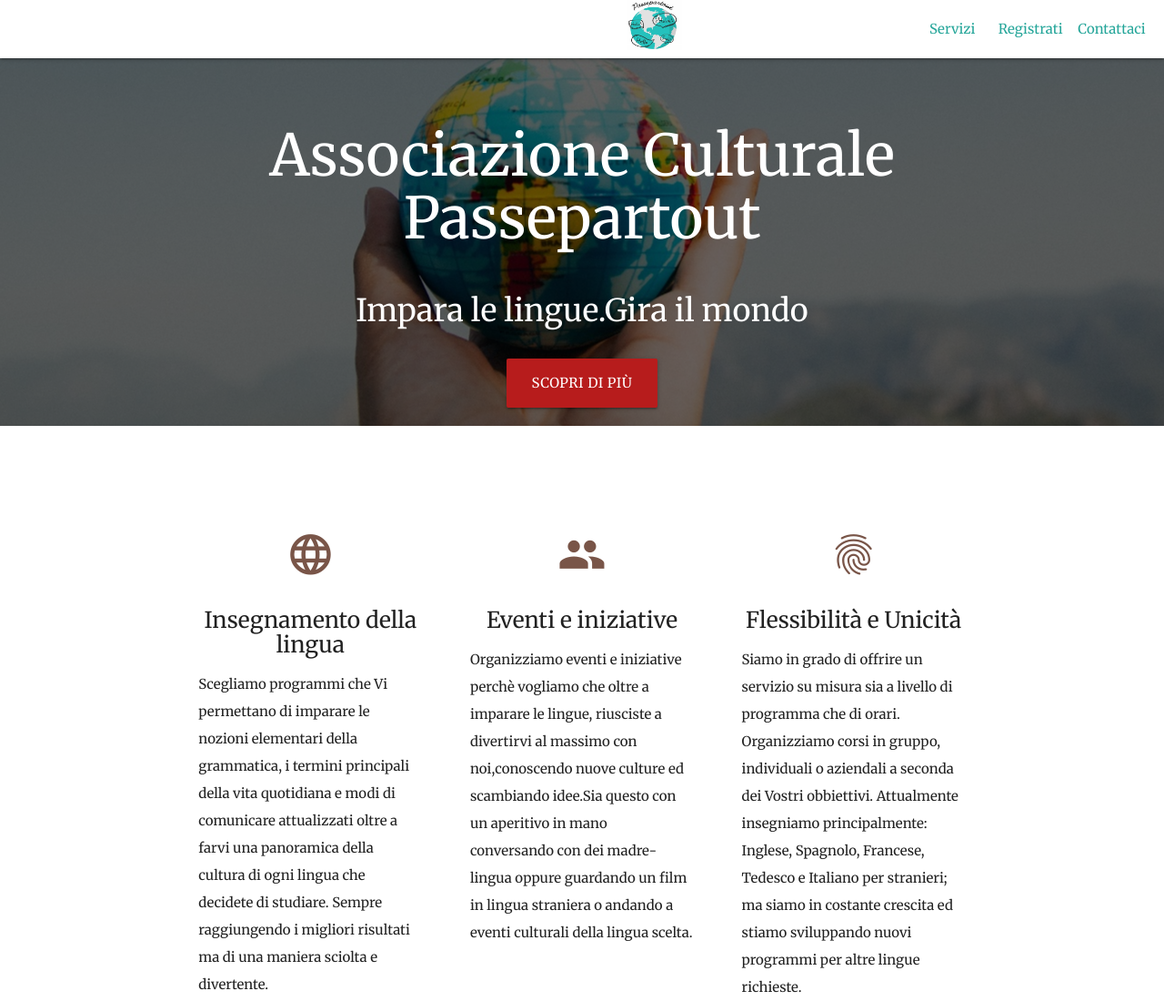
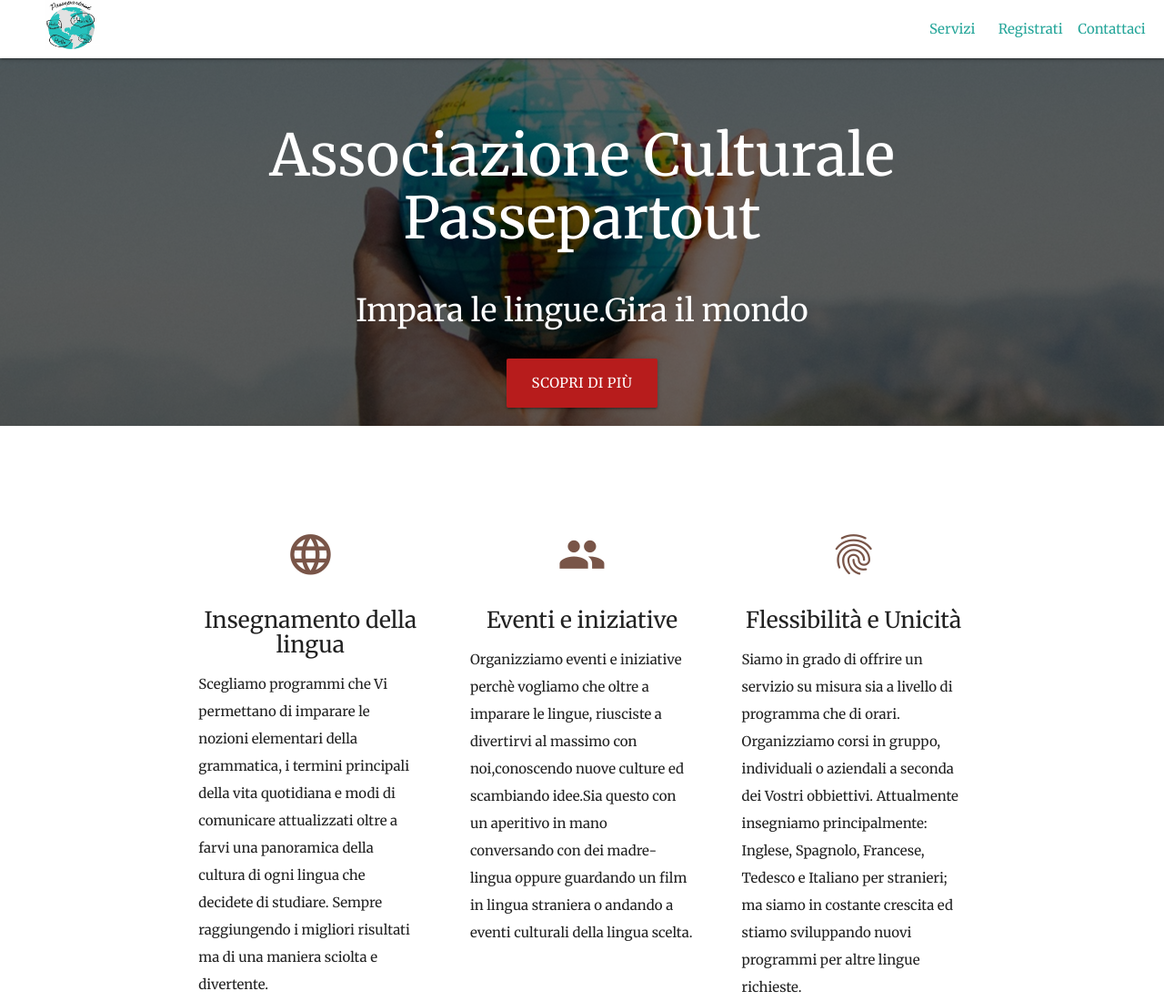
Before and after one commit to pilarblancoraynal/Passepartout-Sarnico, a plain HTML site: page index.html in a window 1280 px wide. Shown: the top 1100 px of the page at 91% size. Drawn offline with nearby package versions, Linux system fonts and the light colour scheme; a script that the page names is missing.

Commit message:
fixing img-logo side navbar

```diff
--- a/index.html
+++ b/index.html
@@ -43,7 +43,7 @@ _iub.csConfiguration = {"lang":"it","siteId":1461565,"cookiePolicyId":28689265,
 <div class="navbar-fixed">
     <nav>
       <div class="nav-wrapper white">
-        <a href="#" class="brand-logo"><img class="img-logo" src="img/logo.jpg" alt="Ass.Passepartout"></a>
+        <a href="#"><img class="img-logo" src="img/logo.jpg" alt="Ass.Passepartout"></a>
          <a href="#" data-target="mobile-demo" class="sidenav-trigger"><i class="material-icons">menu</i></a>
         <ul class="right hide-on-med-and-down">
           <li><a href=#servizi>Servizi</a></li>
```
